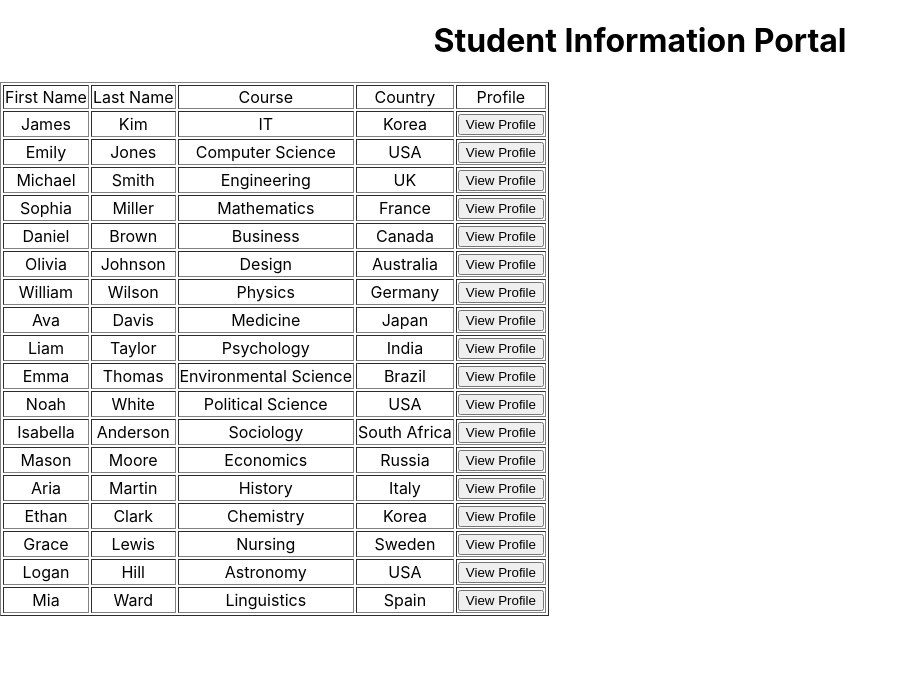
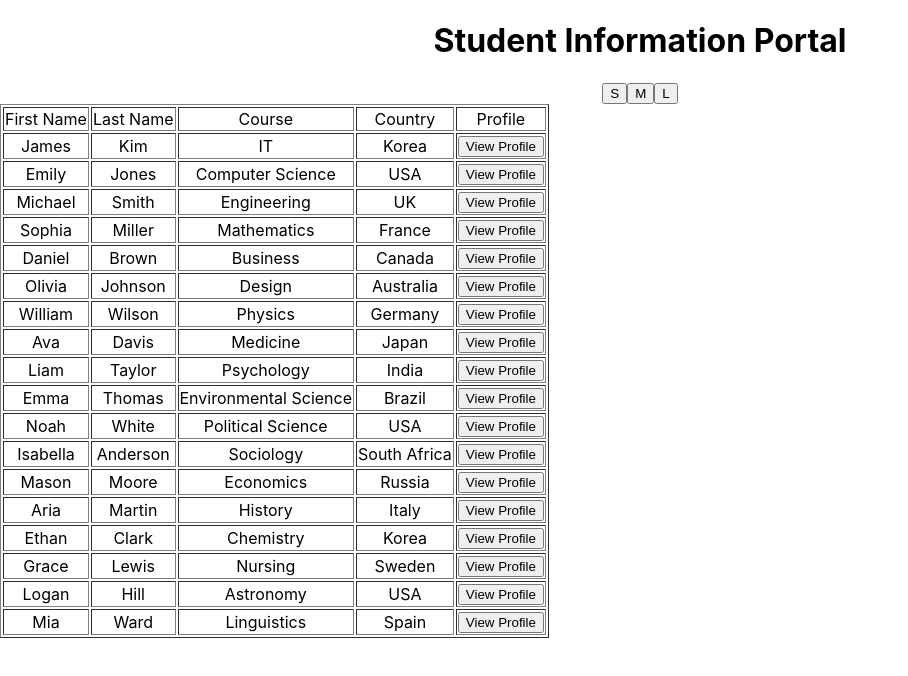
Before and after one commit to LayuruLK/IT31332024NewProject, a React (Create React App) app in the folder myapp/: page / in a window 1280 px wide. Shown: the top 676 px of the page, without its empty margins (0-908 px from the left). Built offline with nearby package versions, Linux system fonts and the light colour scheme.

Commit message:
Add Chenging Fontsize Functionality

```diff
--- a/myapp/src/App.js
+++ b/myapp/src/App.js
@@ -1,11 +1,20 @@
 import './App.css';
 import StudentTable from './components/StudentTable.js';
-import { students } from './StudentsDb.js';
+import { useState } from 'react';
 
 function App() {
+  const [fontSize, setFontSize] = useState('16px');
+
+
+
   return (
-    <div className="App">
+    <div className="App" style={{fontSize}}>
      <h1>Student Information Portal</h1>
+
+     <button onClick={() => setFontSize('8px')}>S</button>
+     <button onClick={() => setFontSize('16px')}>M</button>
+     <button onClick={() => setFontSize('24px')}>L</button>
+
      <StudentTable/>
     </div>
   );
--- a/myapp/src/components/StudentProfile.js
+++ b/myapp/src/components/StudentProfile.js
@@ -1,4 +1,5 @@
 export default function StudentProfile() {
+
     return (
         <>
         </>
--- a/myapp/src/components/StudentTable.js
+++ b/myapp/src/components/StudentTable.js
@@ -18,7 +18,7 @@ export default function StudentTable() {
                             <td>{student.lastName}</td>
                             <td>{student.course}</td>
                             <td>{student.address.country}</td>
-                            <td><button>View Profile</button></td>
+                            <td><button >View Profile</button></td>
                         </tr>
                     ))}
 
```
